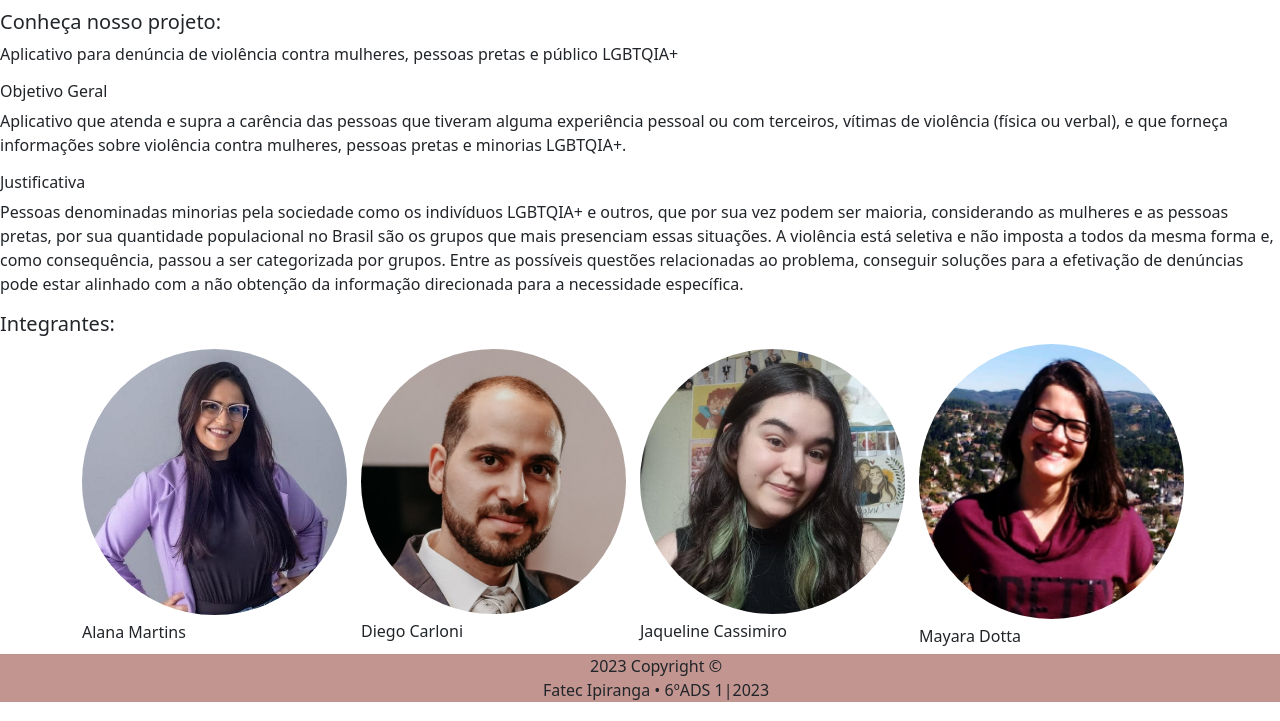
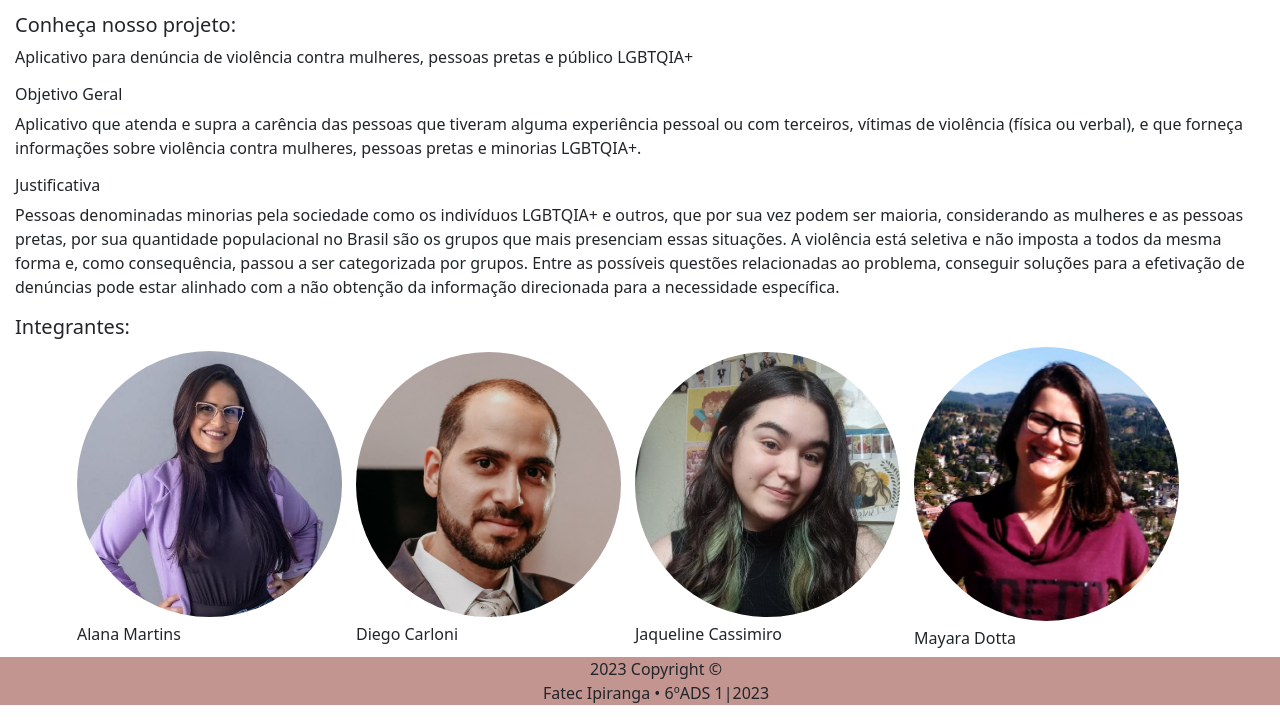
Before and after one commit to jaquecantarino/page-ladiversite, a plain HTML site: page index.html in a window 1280 px wide. Shown: the part 830-1551 px from the top of the page. Drawn offline with nearby package versions, Linux system fonts and the light colour scheme.

Commit message:
ajusta borda da pagina

```diff
--- a/css/page.css
+++ b/css/page.css
@@ -4,6 +4,12 @@ nav{
 
 .nav-link{
   color: #ffffff;
+}
+
+#body{
+  padding-top: 25px;
+  padding-right: 25px;
+  padding-left: 15px;
 }
 
 .container {
--- a/index.html
+++ b/index.html
@@ -33,7 +33,7 @@
             </div>
         </nav>
 
-
+        <div id="body">
             <!--logo do app-->
             <img class="img-fluid" src="css/assets/Logo.jpg" alt="Logo La Diversite">
 
@@ -57,13 +57,16 @@
 
                 <h6>Justificativa</h6>
                 <p>
-                Pessoas denominadas minorias pela sociedade como os indivíduos LGBTQIA+ e outros, que por sua vez podem
+                    Pessoas denominadas minorias pela sociedade como os indivíduos LGBTQIA+ e outros, que por sua vez
+                    podem
                     ser
-                maioria, considerando as mulheres e as pessoas pretas, por sua quantidade populacional no Brasil são os
+                    maioria, considerando as mulheres e as pessoas pretas, por sua quantidade populacional no Brasil são
+                    os
                     grupos que mais presenciam essas situações.
                     A violência está seletiva e não imposta a todos da mesma forma e, como consequência, passou a ser
                     categorizada por grupos.
-                Entre as possíveis questões relacionadas ao problema, conseguir soluções para a efetivação de denúncias
+                    Entre as possíveis questões relacionadas ao problema, conseguir soluções para a efetivação de
+                    denúncias
                     pode
                     estar alinhado com a não obtenção da informação direcionada para a necessidade específica.
                 </p>
@@ -82,7 +85,8 @@
                         <h6>Diego Carloni</h6>
                     </div>
                     <div class="col-3">
-                    <img src="css/assets/JaquelineCassimiro.jpg" alt="Jaqueline Cassimiro" class="imgIntegrante mb-2">
+                        <img src="css/assets/JaquelineCassimiro.jpg" alt="Jaqueline Cassimiro"
+                            class="imgIntegrante mb-2">
                         <h6>Jaqueline Cassimiro</h6>
                     </div>
                     <div class="col-3">
@@ -91,12 +95,7 @@
                     </div>
                 </div>
             </div>
-
-
-
-        <!--gifs das telas-->
-
-
+        </div>
     </body>
     <footer>
         <div class="container-fluid mb-0">
```
Lines whose indentation alone changed are shown as unchanged.
